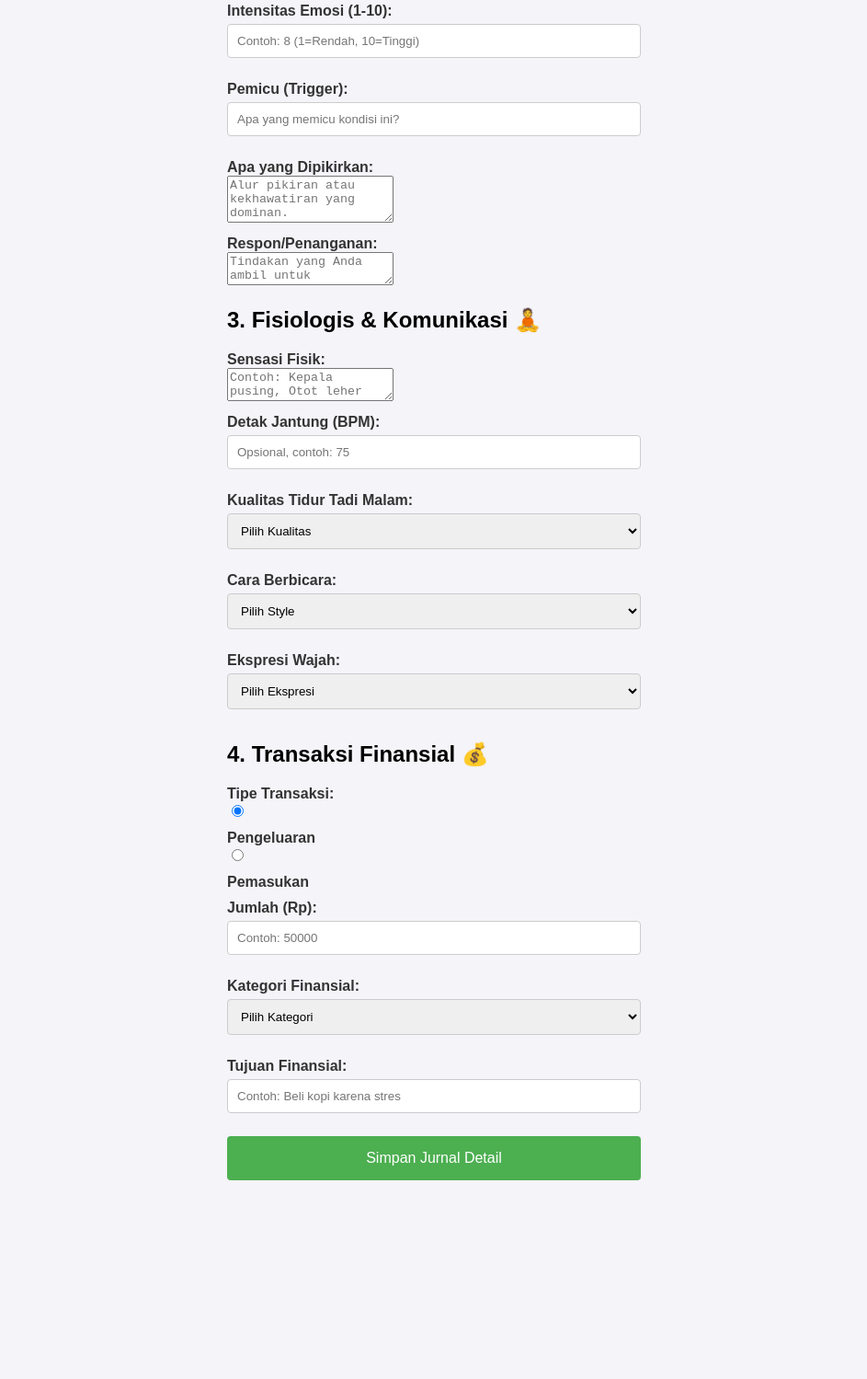
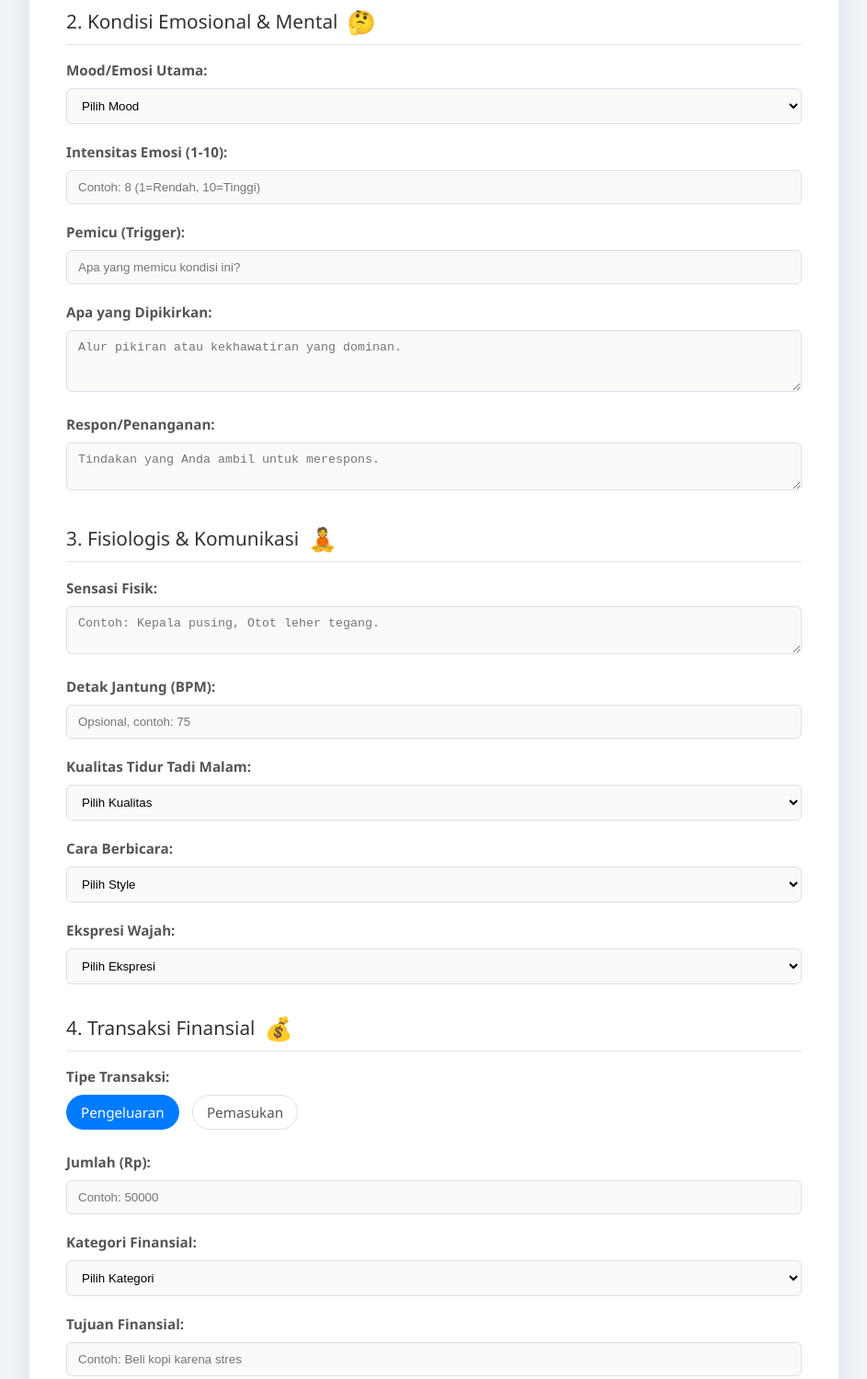
Before and after one commit to belajarngaji/tahupts, a plain HTML site: page form/index.html in a window 1280 px wide. Shown: the part 644-2143 px from the top of the page at 92% size, without its empty margins (168-1111 px from the left). Before the commit the page ends 1947 px from the top, so only its background shows below. Drawn offline with Linux system fonts and the light colour scheme; a script that the page names is missing.

Commit message:
Update form.css

```diff
--- a/assets/css/form.css
+++ b/assets/css/form.css
@@ -1,88 +1,144 @@
 /* assets/css/form.css */
+
+/* === Tema Dasar & Reset === */
 body {
-    font-family: Arial, sans-serif;
-    background-color: #f4f4f9;
-    margin: 0;
-    padding: 0;
-}
-
-header {
-    background-color: #4CAF50; /* Hijau */
-    color: white;
-    padding: 15px;
-    text-align: center;
-    box-shadow: 0 2px 4px rgba(0, 0, 0, 0.1);
+    font-family: 'Segoe UI', Tahoma, Geneva, Verdana, sans-serif;
+    background-color: #f0f4f8; /* Biru muda sangat soft */
+    padding: 20px;
+    color: #333;
 }
 
 .container {
-    padding: 20px;
-    max-width: 450px;
-    margin: auto;
+    max-width: 800px;
+    margin: 30px auto;
+    background: #ffffff;
+    padding: 40px;
+    border-radius: 12px;
+    box-shadow: 0 10px 30px rgba(0, 0, 0, 0.08); /* Shadow yang lembut */
+}
+
+/* === Judul === */
+.main-title {
+    color: #007bff; /* Biru utama */
+    text-align: center;
+    margin-bottom: 30px;
+    font-size: 2em;
+    font-weight: 600;
+}
+
+h2 {
+    color: #333;
+    border-bottom: 1px solid #e0e6ed;
+    padding-bottom: 8px;
+    margin-top: 30px;
+    font-size: 1.3em;
+    font-weight: 500;
+    display: flex;
+    align-items: center;
+}
+
+h2 .icon {
+    margin-left: 10px;
+    font-size: 1.2em;
+    color: #007bff;
+}
+
+/* === Form Groups & Input Fields === */
+.form-group {
+    margin-bottom: 20px;
 }
 
 label {
     display: block;
-    margin-top: 10px;
-    font-weight: bold;
-    color: #333;
+    margin-bottom: 5px;
+    font-weight: 600;
+    color: #555;
+    font-size: 0.95em;
 }
 
 input[type="text"],
 input[type="number"],
-input[type="date"],
+input[type="datetime-local"],
+textarea,
 select {
     width: 100%;
-    padding: 10px;
+    padding: 10px 12px;
     margin-top: 5px;
-    margin-bottom: 15px;
-    border: 1px solid #ccc;
-    border-radius: 4px;
+    border: 1px solid #dcdfe6;
+    border-radius: 6px;
     box-sizing: border-box;
+    transition: border-color 0.3s, box-shadow 0.3s;
+    background-color: #fafafa;
 }
 
-button {
-    background-color: #4CAF50;
-    color: white;
-    padding: 15px 20px;
-    border: none;
-    border-radius: 4px;
-    cursor: pointer;
-    width: 100%;
-    margin-top: 10px;
-    font-size: 16px;
+input:focus,
+textarea:focus,
+select:focus {
+    border-color: #007bff;
+    box-shadow: 0 0 0 2px rgba(0, 123, 255, 0.2);
+    outline: none;
+    background-color: #fff;
 }
 
-button:hover {
-    background-color: #45a049;
+textarea {
+    resize: vertical;
 }
 
-hr {
-    border: 0;
-    border-top: 1px solid #ddd;
-    margin: 20px 0;
+/* Grouping Waktu (side-by-side) */
+.time-group {
+    display: grid;
+    grid-template-columns: 1fr 1fr;
+    gap: 20px;
 }
 
-.input-group {
-    display: flex;
-    gap: 10px;
+/* Radio Buttons (Finansial) */
+.radio-group .sub-label {
+    margin-bottom: 10px;
+    font-weight: 600;
+    display: block;
 }
 
-.input-group div {
-    flex: 1;
+.radio-options input[type="radio"] {
+    display: none;
 }
 
-.input-group input, .input-group select {
-    margin-bottom: 5px;
+.radio-options label {
+    display: inline-block;
+    padding: 8px 15px;
+    border: 1px solid #dcdfe6;
+    border-radius: 20px;
+    cursor: pointer;
+    margin-right: 10px;
+    transition: background-color 0.3s, border-color 0.3s, color 0.3s;
+    font-weight: normal;
 }
 
-.error {
-    color: red;
-    font-weight: bold;
-    margin-top: 10px;
+.radio-options input[type="radio"]:checked + label {
+    background-color: #007bff;
+    color: white;
+    border-color: #007bff;
 }
 
-.success {
-    color: green;
-    font-weight: bold;
-    margin-top: 10px;
+/* === Tombol Submit === */
+.submit-button {
+    width: 100%;
+    background-color: #007bff;
+    color: white;
+    padding: 12px 20px;
+    border: none;
+    border-radius: 6px;
+    cursor: pointer;
+    margin-top: 30px;
+    font-size: 1.1em;
+    font-weight: 600;
+    transition: background-color 0.3s, transform 0.1s;
 }
+
+.submit-button:hover {
+    background-color: #0056b3;
+}
+
+.submit-button:disabled {
+    background-color: #a0c3e8;
+    cursor: not-allowed;
+}
```
